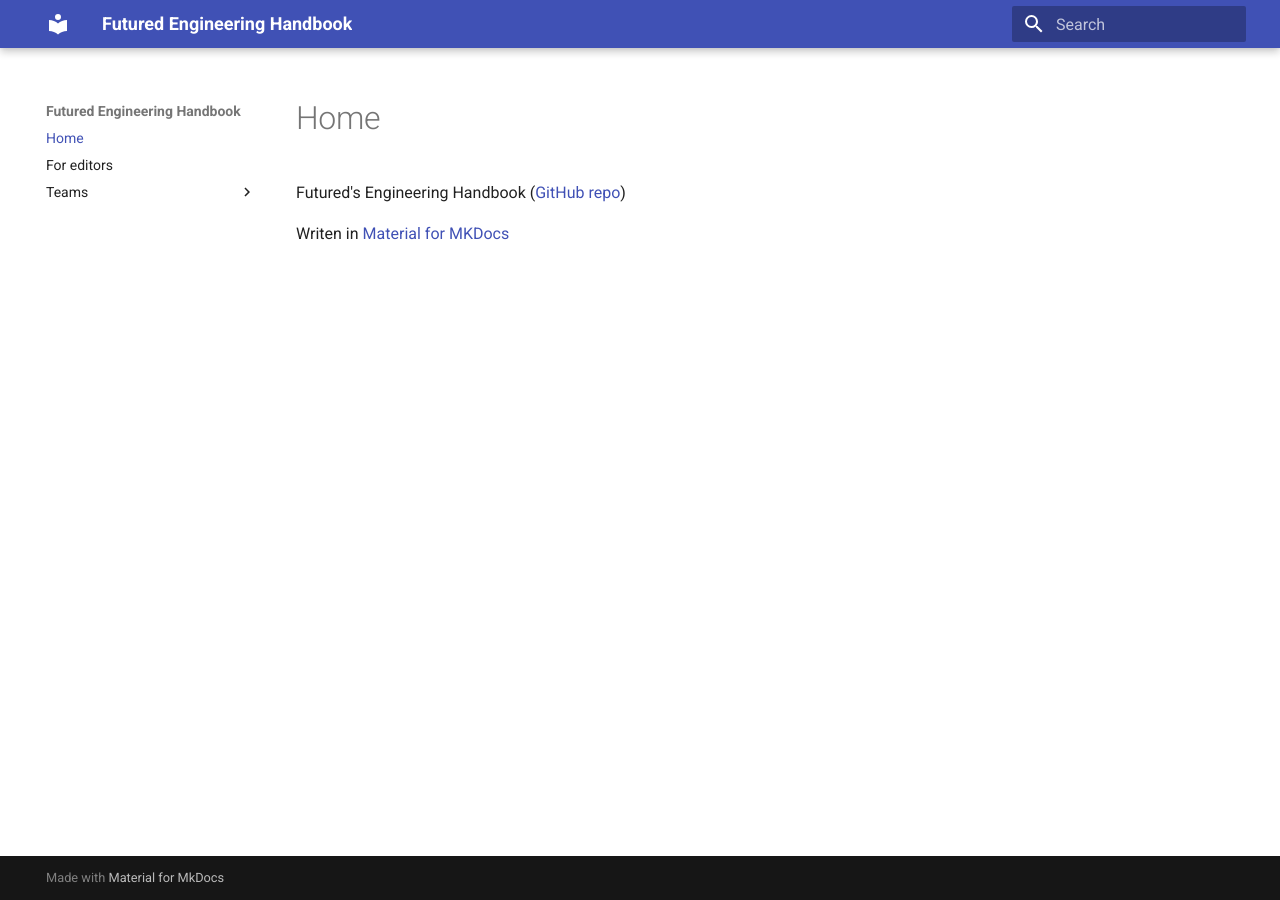
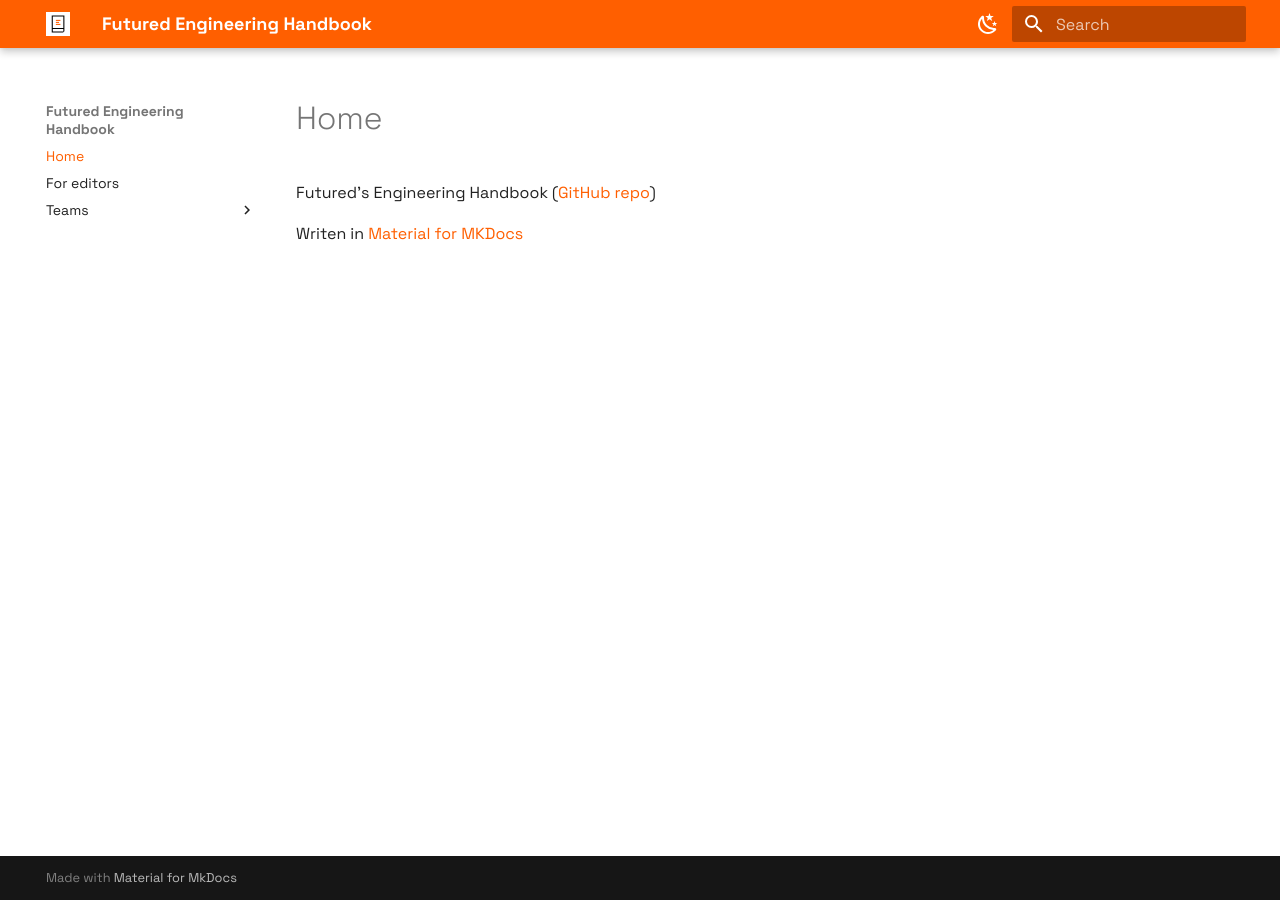
Before and after one commit to futuredapp/Engineering-Handbook, an MkDocs documentation site: the page built from docs/index.md, in a window 1280 px wide. Built offline with MkDocs 1.6.1 and Material for MkDocs 9.7.7, drawn with Linux system fonts in a browser that asks for light colours.

Commit message:
Set up basic stylesheets

```diff
--- /dev/null
+++ b/docs/stylesheets/extra.css
@@ -0,0 +1,7 @@
+[data-md-color-scheme="default"] {
+  --md-primary-fg-color:        #FF5F00;
+}
+
+[data-md-color-scheme="slate"] {
+  --md-primary-fg-color:        #FF5F00;
+}
--- a/mkdocs.yml
+++ b/mkdocs.yml
@@ -1,15 +1,39 @@
+#$schema: https://squidfunk.github.io/mkdocs-material/schema.json
+
 site_name: Futured Engineering Handbook
 site_url: https://futuredapp.github.io/Engineering-Handbook
 theme:
-    name: material
-    features:
-        - content.code.copy
+  name: material
+  language: en
+  logo: assets/logo.svg
+  favicon: assets/logo.svg
+  font:
+    text: Space Grotesk
+    code: JetBrains Mono
+
+  palette:
+    - media: "(prefers-color-scheme: light)"
+      scheme: default
+      toggle:
+        icon: material/weather-night
+        name: Switch to dark mode
+
+    - media: "(prefers-color-scheme: dark)"
+      scheme: slate
+      toggle:
+        icon: material/weather-sunny
+        name: Switch to light mode
+  features:
+    - content.code.copy
+
+extra_css:
+  - stylesheets/extra.css
 
 markdown_extensions:
-    - admonition
-    - attr_list
-    - md_in_html
-    - pymdownx.details
-    - pymdownx.superfences
-    - pymdownx.tabbed:
-        alternate_style: true
+  - admonition
+  - attr_list
+  - md_in_html
+  - pymdownx.details
+  - pymdownx.superfences
+  - pymdownx.tabbed:
+      alternate_style: true
```
Also changed, not shown: docs/Teams/Android/index.md (renamed from docs/Teams/AN/an_page.md), docs/assets/logo.svg (added).
